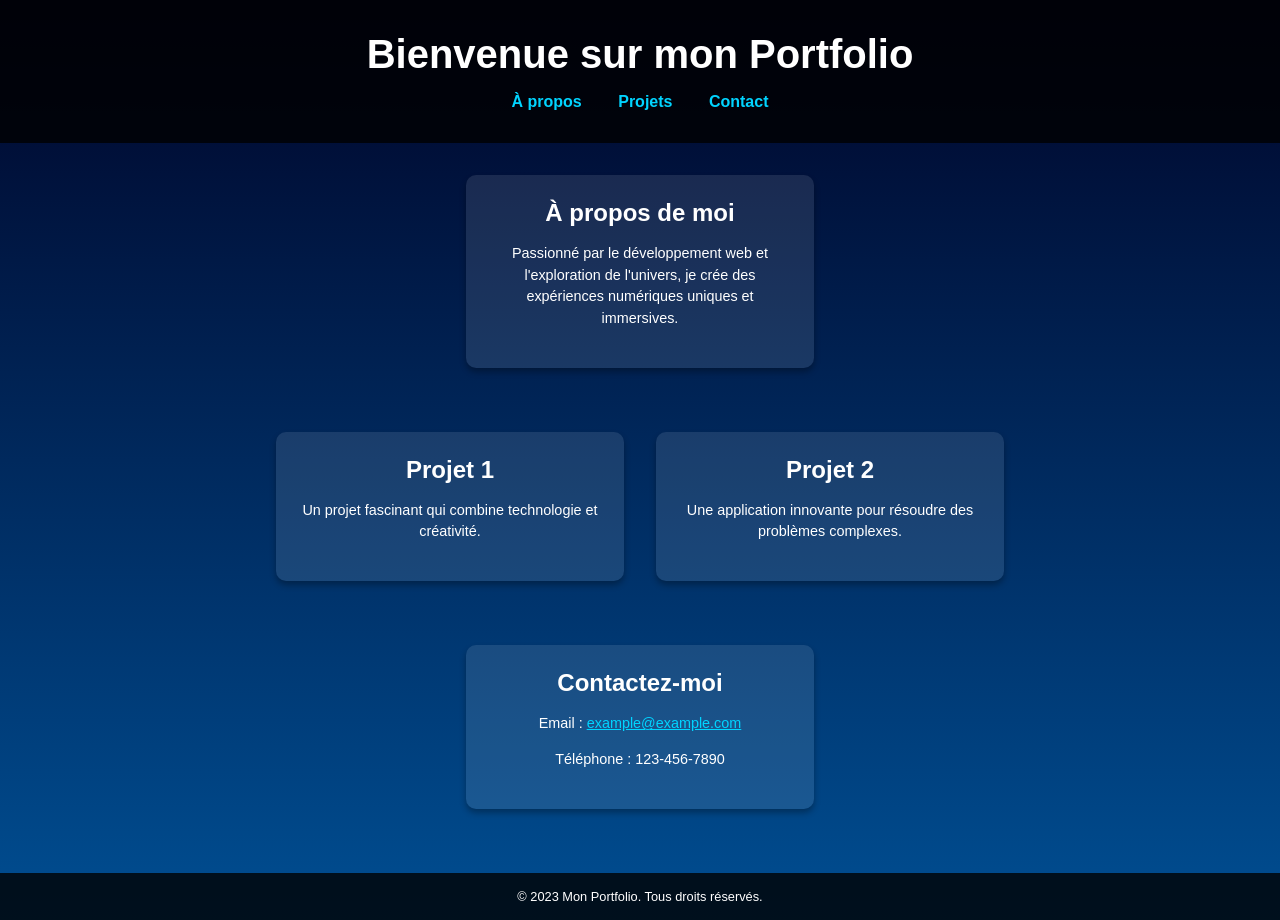
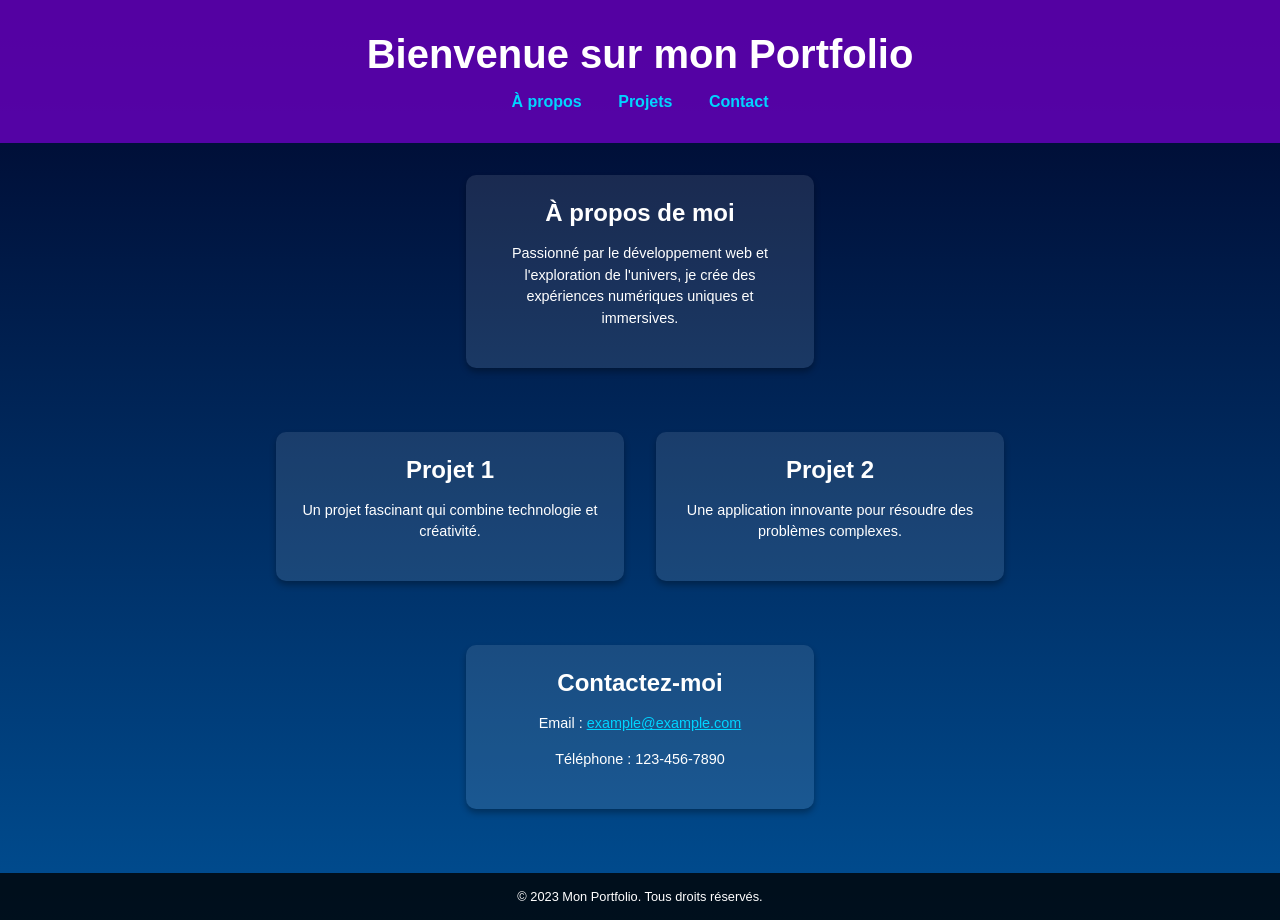
Before and after one commit to profgirard/profgirard.github.io, a plain HTML site: page index.html in a window 1280 px wide. Drawn offline with Linux system fonts and the light colour scheme.

Commit message:
modif du fond

```diff
--- a/index.html
+++ b/index.html
@@ -16,7 +16,7 @@
         header {
             text-align: center;
             padding: 2rem 1rem;
-            background: rgba(0, 0, 0, 0.8);
+            background: rgba(106, 0, 193, 0.8);
         }
 
         header h1 {
```
